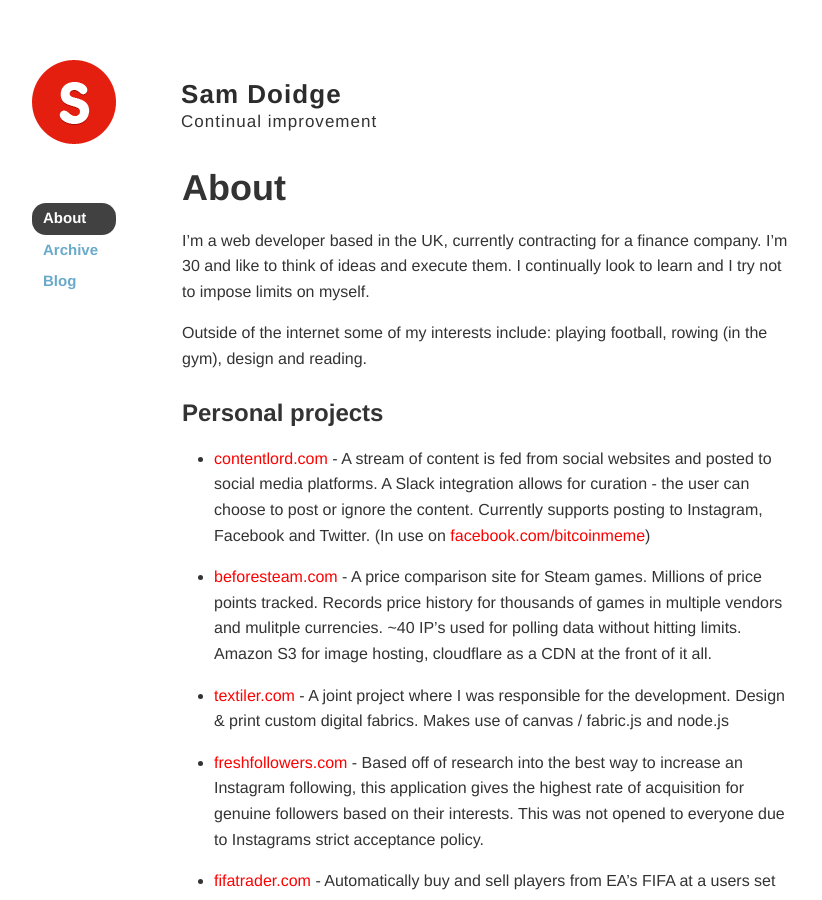
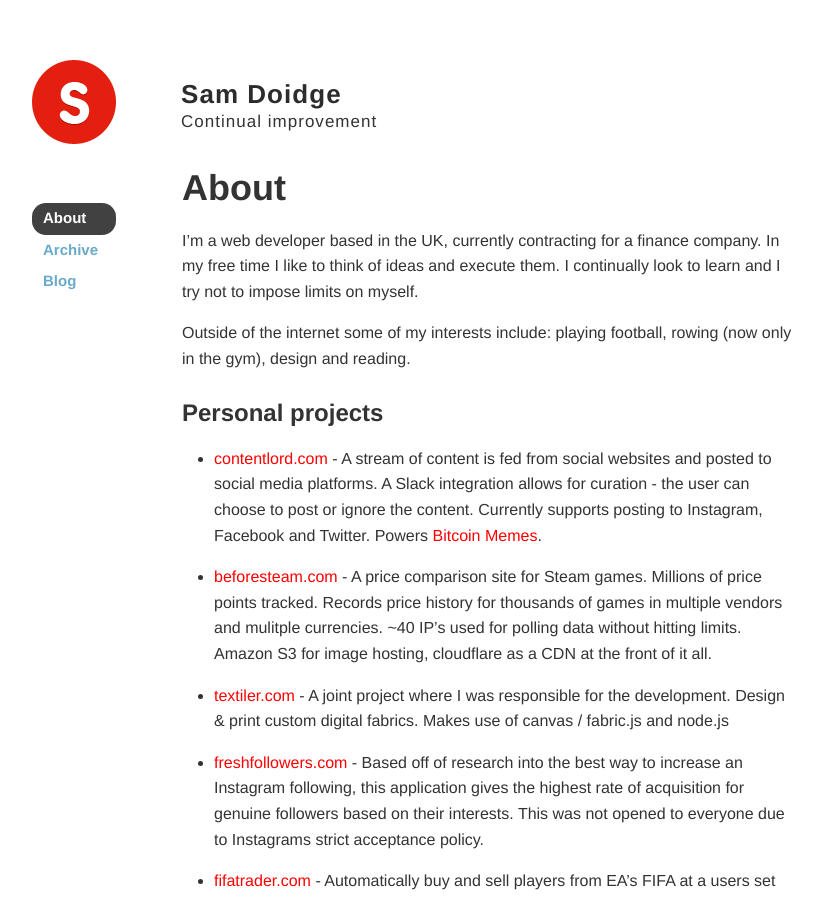
Before and after one commit to samdoidge/samdoidge.com, a Jekyll site: the page built from about.md, in a window 1280 px wide and 900 px high. Shown: the whole window, without its empty margins (228-1050 px from the left). Built offline with Jekyll 4.4.1, drawn with Linux system fonts in a browser that asks for light colours.

Commit message:
slight update to about page

```diff
--- a/about.md
+++ b/about.md
@@ -4,13 +4,13 @@ title: About
 permalink: about/
 ---
 
-I'm a web developer based in the UK, currently contracting for a finance company. I'm 30 and like to think of ideas and execute them. I continually look to learn and I try not to impose limits on myself.
+I'm a web developer based in the UK, currently contracting for a finance company. In my free time I like to think of ideas and execute them. I continually look to learn and I try not to impose limits on myself.
 
-Outside of the internet some of my interests include: playing football, rowing (in the gym), design and reading.
+Outside of the internet some of my interests include: playing football, rowing (now only in the gym), design and reading.
 
 ### Personal projects
 
-* [contentlord.com](https://contentlord.com) - A stream of content is fed from social websites and posted to social media platforms. A Slack integration allows for curation - the user can choose to post or ignore the content. Currently supports posting to Instagram, Facebook and Twitter. (In use on [facebook.com/bitcoinmeme](https://www.facebook.com/bitcoinmeme))
+* [contentlord.com](https://contentlord.com) - A stream of content is fed from social websites and posted to social media platforms. A Slack integration allows for curation - the user can choose to post or ignore the content. Currently supports posting to Instagram, Facebook and Twitter. Powers [Bitcoin Memes](https://www.instagram.com/bitcoinmemes).
 
 * [beforesteam.com](https://beforesteam.com) - A price comparison site for Steam games. Millions of price points tracked. Records price history for thousands of games in multiple vendors and mulitple currencies. ~40 IP's used for polling data without hitting limits. Amazon S3 for image hosting, cloudflare as a CDN at the front of it all.
 
```
